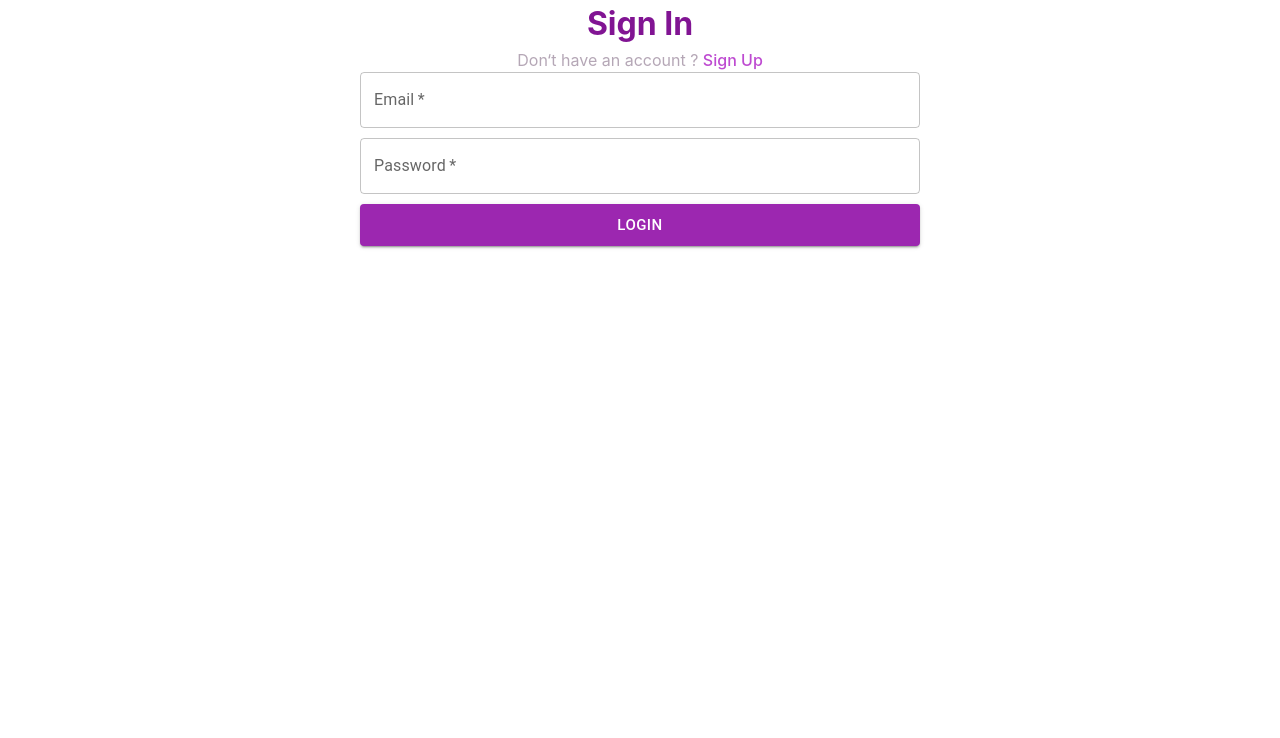
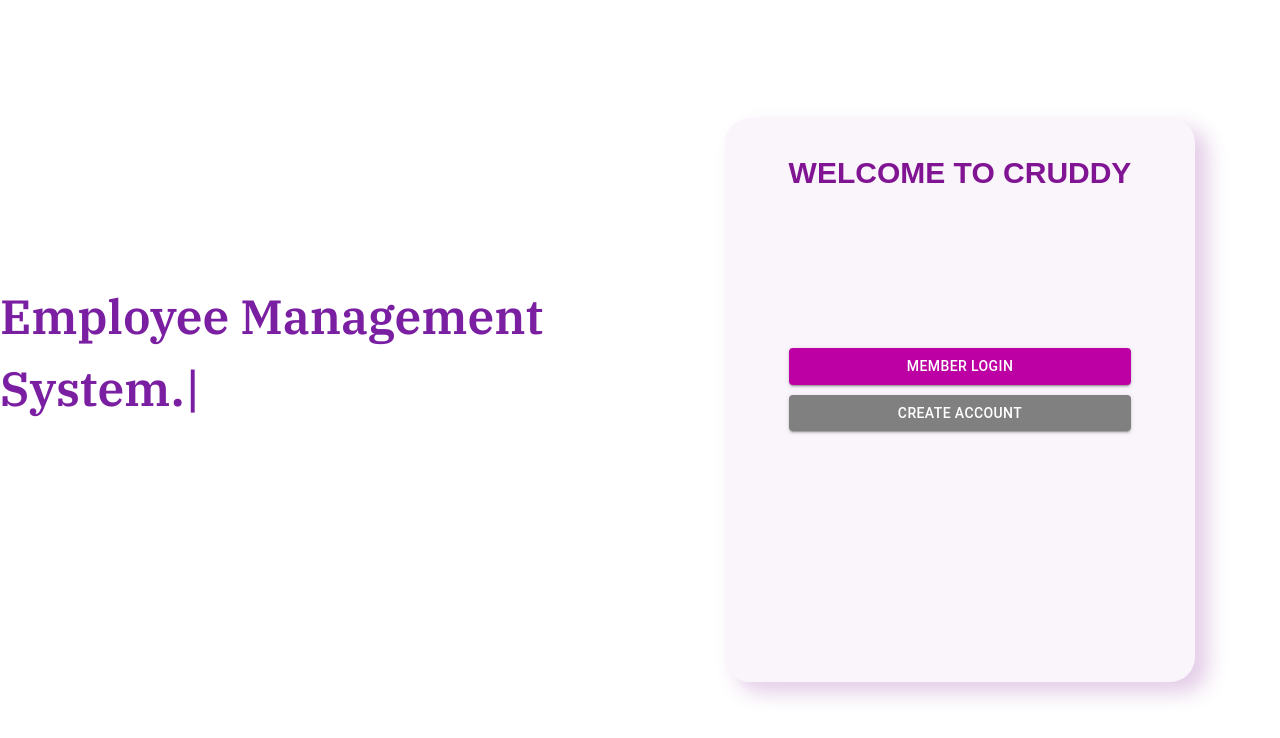
Before and after one commit to rashaaad19/cruddy, a React (Vite) app: page / in a window 1280 px wide. Shown: the top 738 px of the page. Built offline with nearby package versions, Linux system fonts and the light colour scheme.

Commit message:
added main page, mui theme colors, typeAnimation

```diff
--- a/package.json
+++ b/package.json
@@ -23,6 +23,7 @@
     "react-redux": "^9.1.2",
     "react-router-dom": "^6.23.1",
     "react-spinners": "^0.14.1",
+    "react-type-animation": "^3.2.0",
     "styled-components": "^6.1.8"
   },
   "devDependencies": {
--- /dev/null
+++ b/src/Pages/MainPage.jsx
@@ -0,0 +1,46 @@
+import { TypeAnimation } from "react-type-animation";
+import { Container } from "../components/Styled-Components/MainComponents";
+import { Link } from "react-router-dom";
+import { Button } from "@mui/material";
+
+const typeSequence = [
+  "Employee Management System.",
+  700, // Pause for 1 second after typing the sentence
+  "", // Clear the text
+  700, // Pause for 1 second after clearing
+  "Employee Management System.", // Type the sentence again
+];
+
+const MainPage = () => {
+  return (
+    <Container>
+      <div className="heroText">
+        <TypeAnimation speed={50} repeat={Infinity} sequence={typeSequence} />
+      </div>
+
+      <div className="actionContainer">
+        <h1>Welcome to cruddy</h1>
+        <div className="buttonContainer">
+          <Button
+            component={Link}
+            to="/login"
+            variant="contained"
+            color="violet"
+          >
+            Member Login
+          </Button>{" "}
+          <Button
+            component={Link}
+            to="/register"
+            variant="contained"
+            color="gray"
+          >
+            Create Account
+          </Button>
+        </div>
+      </div>
+    </Container>
+  );
+};
+
+export default MainPage;
--- a/src/components/LoginForm.jsx
+++ b/src/components/LoginForm.jsx
@@ -77,7 +77,7 @@ const LoginForm = () => {
         <FormHeader>
           <h1>Sign In</h1>
           <p>
-            Don&lsquo;t have an account ? <Link to="register">Sign Up</Link>
+            Don&lsquo;t have an account ? <Link to="/register">Sign Up</Link>
           </p>
         </FormHeader>
         <Form onSubmit={handleOnSubmit}>
--- a/src/components/RegisterForm.jsx
+++ b/src/components/RegisterForm.jsx
@@ -76,7 +76,7 @@ const RegisterForm = () => {
         <FormHeader>
           <h1>Sign Up</h1>
           <p>
-            Already have an account ? <Link to="/">Sign In</Link>
+            Already have an account ? <Link to="/login">Sign In</Link>
           </p>
         </FormHeader>
         <Form onSubmit={handleOnSubmit}>
--- /dev/null
+++ b/src/components/Styled-Components/MainComponents.js
@@ -0,0 +1,54 @@
+import styled from "styled-components";
+
+export const Container = styled.div`
+
+@media (min-width: 900px) {
+    display: grid;
+  grid-template-columns: repeat(2, 1fr);
+  height: 100vh;
+  align-items: center;
+  .heroText span{
+    font-size:4rem;
+    grid-column: 1 / 2;
+  }
+  .actionContainer{
+    grid-column: 2 / 3;
+    border-radius: 25px;
+  }
+}
+
+.heroText{
+    height: 15rem;
+}
+  .heroText span {
+    font-size: 3em;
+    color: #7b1fa2;
+    font-family: "IBM Plex Serif", serif;
+    font-weight: 600;
+  }
+  .actionContainer {
+    box-shadow: 12px 10px 20px 1px #81149336;
+    display: flex;
+    flex-direction: column;
+    justify-self: center;
+    gap: 25px;
+    height: 500px;
+    background: #d6bee126;
+    padding: 2rem 4rem;
+    justify-content: flex-start;
+  }
+  .buttonContainer{
+    display: flex;
+    flex-direction: column;
+    gap: 10px;
+    padding-top: 8rem;
+  }
+  h1{
+    font-size: 30px;
+    font-weight: 600;
+    text-transform: uppercase;
+    color:#811493;
+    font-family: sans-serif;
+    text-align: center;
+  }
+`;
--- /dev/null
+++ b/src/components/Styled-Components/themeProvider.js
@@ -0,0 +1,14 @@
+import { createTheme } from "@mui/material";
+
+const { palette } = createTheme();
+const { augmentColor } = palette;
+const createColor = (mainColor) => augmentColor({ color: { main: mainColor } });
+export const theme = createTheme({
+  palette: {
+    anger: createColor('#F40B27'),
+    apple: createColor('#5DBA40'),
+    steelBlue: createColor('#5C76B7'),
+    violet: createColor('#BC00A3'),
+    gray:createColor('#808080')
+  },
+});
--- a/src/index.css
+++ b/src/index.css
@@ -1,3 +1,5 @@
+@import url("https://fonts.googleapis.com/css2?family=IBM+Plex+Serif:ital,wght@0,100;0,200;0,300;0,400;0,500;0,600;0,700;1,100;1,200;1,300;1,400;1,500;1,600;1,700&display=swap");
+
 :root {
   font-family: Inter, system-ui, Avenir, Helvetica, Arial, sans-serif;
   line-height: 1.5;
@@ -13,6 +15,15 @@
   -moz-osx-font-smoothing: grayscale;
 }
 
-h1,h2,h3,h4,h5,h6,p,span,a,body{
+h1,
+h2,
+h3,
+h4,
+h5,
+h6,
+p,
+span,
+a,
+body {
   margin: 0;
 }
--- a/src/main.jsx
+++ b/src/main.jsx
@@ -4,11 +4,14 @@ import App from "./App.jsx";
 import "./index.css";
 import { Provider } from "react-redux";
 import store from "./store/index.js";
+import { StyledEngineProvider } from "@mui/material";
 
 ReactDOM.createRoot(document.getElementById("root")).render(
   <React.StrictMode>
     <Provider store={store}>
-      <App />
+      <StyledEngineProvider injectFirst>
+        <App />
+      </StyledEngineProvider>
     </Provider>
   </React.StrictMode>
 );
```
Also changed, not shown: src/App.jsx (+10 -1 lines), 1 other file (tests, documents, lock files or other folders).
